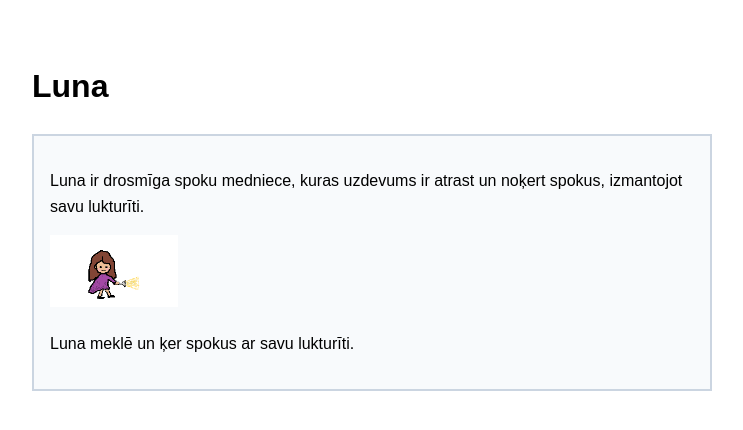
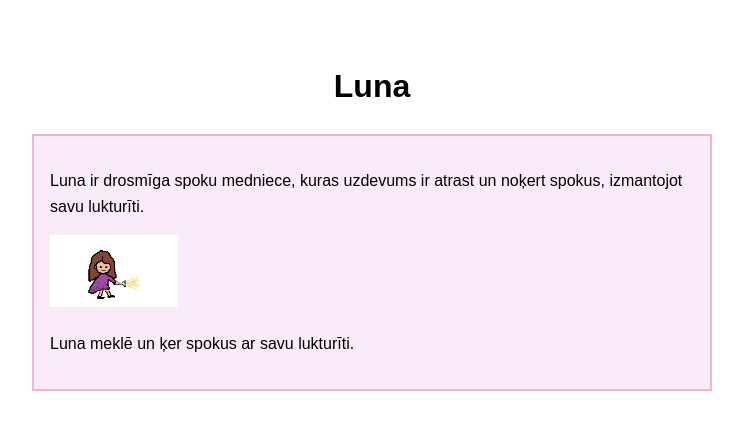
Before and after one commit to daryasmi48/Spele, a plain HTML site: page 2tema/23.html in a window 1280 px wide. Shown: the whole page, without its empty margins (268-1011 px from the left). Drawn offline with Linux system fonts and the light colour scheme.

Commit message:
23 varonis

```diff
--- a/2tema/23.html
+++ b/2tema/23.html
@@ -8,13 +8,14 @@
 /* Pamata izkārtojums — šīs rindas nemaini */
 body { font-family: Arial, sans-serif; max-width: 680px; margin: 24px auto; padding: 16px; line-height: 1.6; }
 button, input { font: inherit; padding: 10px; margin: 4px; cursor: pointer; }
-img { max-width: 100%; height: auto; }
+img { max-width: 128%; height: auto; }
 [hidden] { display: none !important; }
 
 /* MAINI ŠEIT: varoņa kartītes izskats */
+h1 { text-align: center; }
 .kartite {
-  background-color: #f8fafc;
-  border: 2px solid #cbd5e1;
+  background-color: hsl(308, 60%, 95%);
+  border: 2px solid #f5b3cf;
   padding: 16px;
   box-sizing: border-box;
 }
```
